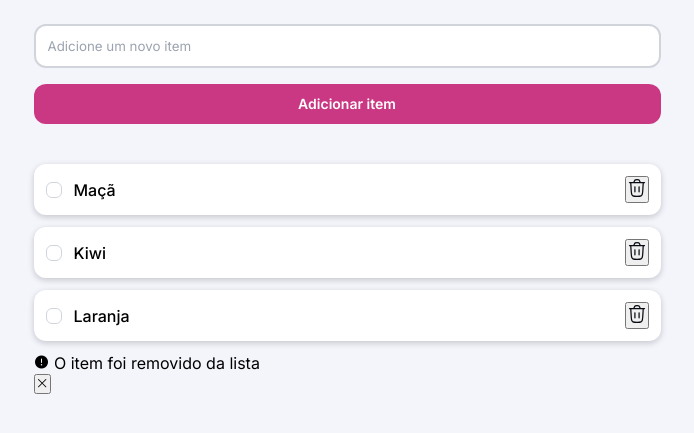
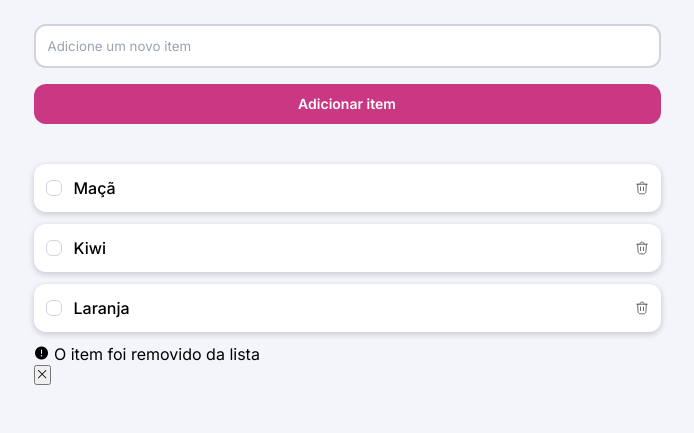
Before and after one commit to Nicolas-Carvalho-22B-UNASP/QuickList, a plain HTML site: page index.html in a window 1280 px wide. Shown: the part 169-602 px from the top of the page, without its empty margins (293-987 px from the left). Drawn offline with nearby package versions, Linux system fonts and the light colour scheme.

Commit message:
Fim das estilizações da section.list

```diff
--- a/style.css
+++ b/style.css
@@ -156,5 +156,18 @@ main {
             text-decoration: line-through;
         }
      }
+
+     button {
+        background: none;
+        border: none;
+        display: flex;
+        align-items: center;
+        cursor: pointer;
+
+        img {
+            width: 1.4rem;
+            opacity: .7;
+        }
+     }
    }
 }
```
